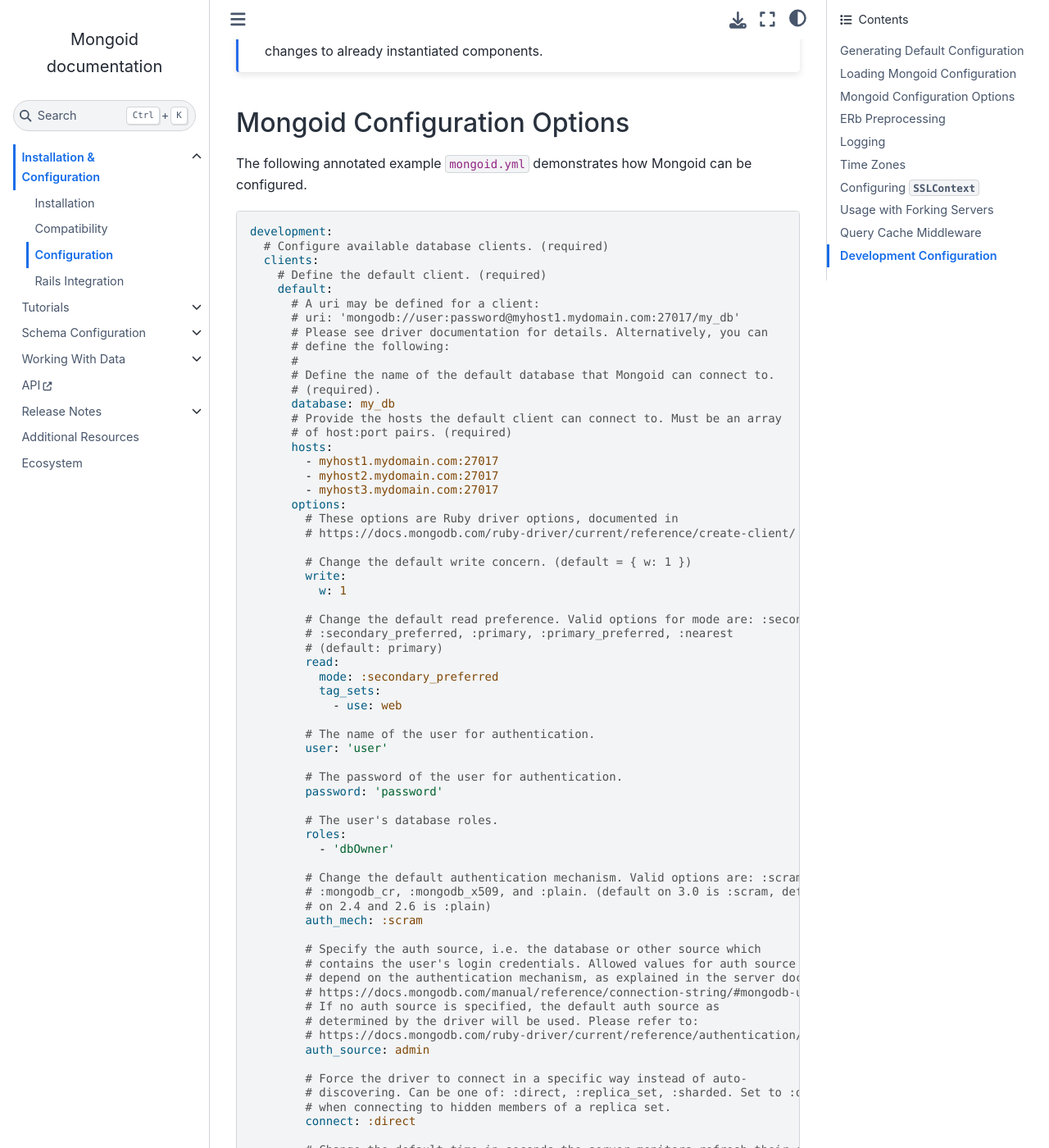
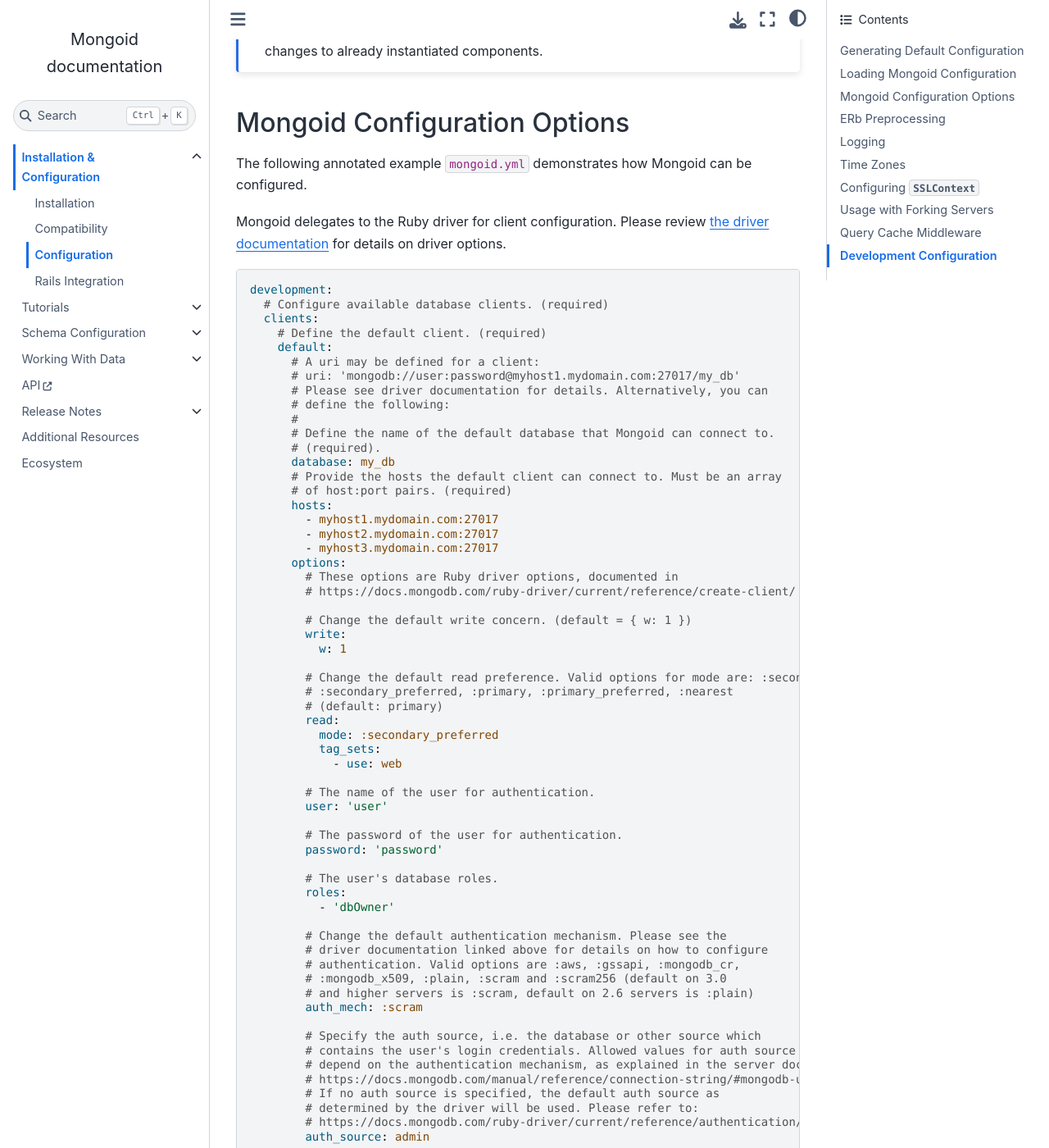
Before and after one commit to i80and/docs-mongoid, a Sphinx documentation site: the page built from docs/reference/configuration.txt, in a window 1280 px wide and 1400 px high, scrolled down 2514 px. Shown: the whole window at 82% size. Built offline with Sphinx 7.4.7 and the Sphinx Book theme 1.1.4, drawn with Linux system fonts in a browser that asks for light colours; some of the changed text lies outside the part shown.

Commit message:
MONGOID-5203 Add all available auth_mech options to Configuration documentation (#5103)
Co-authored-by: Oleg Pudeyev <code@olegp.name>

```diff
--- a/docs/reference/configuration.txt
+++ b/docs/reference/configuration.txt
@@ -116,6 +116,10 @@ Mongoid Configuration Options
 The following annotated example ``mongoid.yml`` demonstrates how Mongoid
 can be configured.
 
+Mongoid delegates to the Ruby driver for client configuration. Please review
+`the driver documentation <https://docs.mongodb.com/ruby-driver/current/reference/create-client/>`_
+for details on driver options.
+
 .. code-block:: yaml
 
   development:
@@ -163,9 +167,11 @@ can be configured.
           roles:
             - 'dbOwner'
 
-          # Change the default authentication mechanism. Valid options are: :scram,
-          # :mongodb_cr, :mongodb_x509, and :plain. (default on 3.0 is :scram, default
-          # on 2.4 and 2.6 is :plain)
+          # Change the default authentication mechanism. Please see the
+          # driver documentation linked above for details on how to configure
+          # authentication. Valid options are :aws, :gssapi, :mongodb_cr,
+          # :mongodb_x509, :plain, :scram and :scram256 (default on 3.0
+          # and higher servers is :scram, default on 2.6 servers is :plain)
           auth_mech: :scram
 
           # Specify the auth source, i.e. the database or other source which
```
Also changed, not shown: other parts of docs/reference/configuration.txt (+0 -3 lines).
